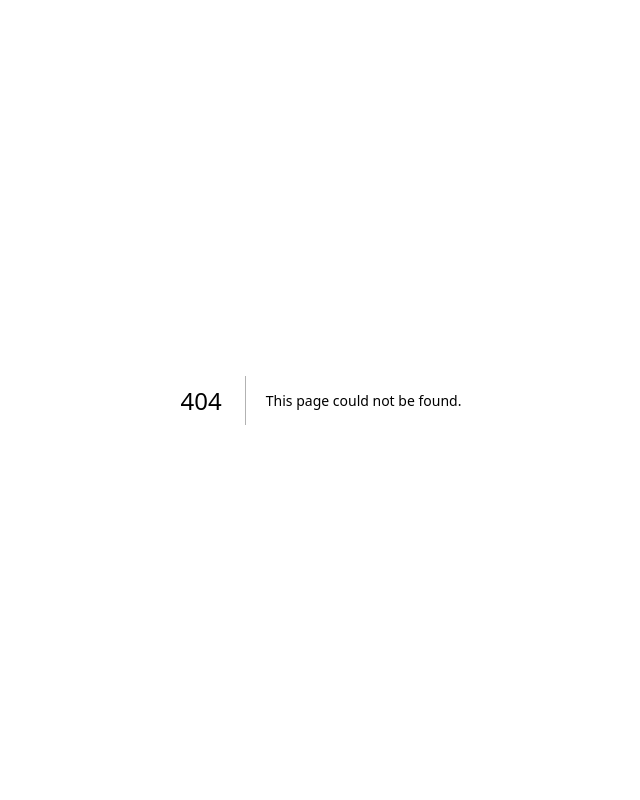
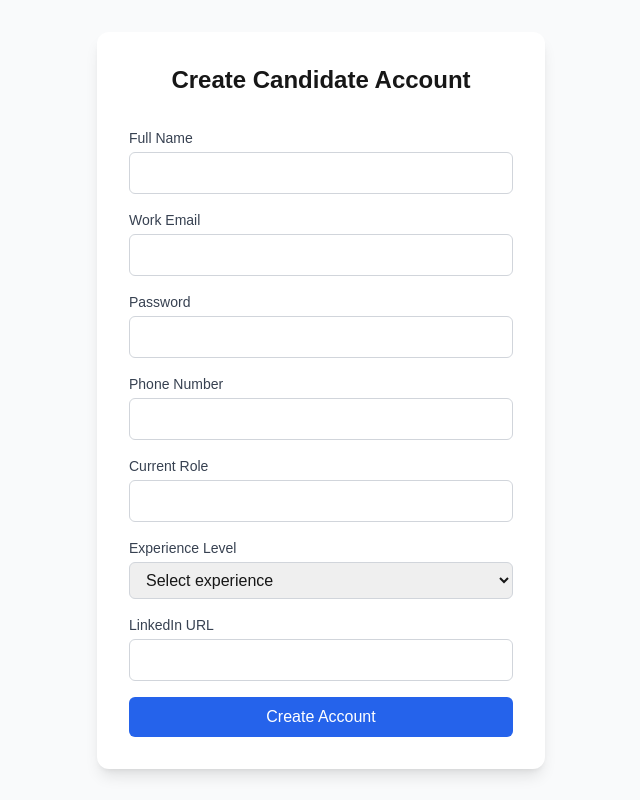
Before and after one commit to AryanKumar1401/HireVision, a Next.js app in the folder frontend/: page /signup in a window 1280 px wide. Before the commit this address had no page. Shown: the whole page, without its empty margins (319-959 px from the left). Built offline with nearby package versions, Linux system fonts and the light colour scheme; no server answers.

Commit message:
fixed auth

```diff
--- a/frontend/app/login/page.tsx
+++ b/frontend/app/login/page.tsx
@@ -2,14 +2,15 @@
 import { useState } from 'react'
 import { createClient } from '@/utils/auth'
 import { useRouter } from 'next/navigation'
+import Link from 'next/link'
 
-export default function SignUpPage() {
+export default function SignInPage() {
   const supabase = createClient()
   const router = useRouter()
   const [loading, setLoading] = useState(false)
   const [error, setError] = useState<string | null>(null)
 
-  const handleSubmit = async (e: React.FormEvent<HTMLFormElement>) => {
+  const handleSignIn = async (e: React.FormEvent<HTMLFormElement>) => {
     e.preventDefault()
     setLoading(true)
     setError(null)
@@ -17,24 +18,10 @@ export default function SignUpPage() {
     const formData = new FormData(e.currentTarget)
     const email = formData.get('email') as string
     const password = formData.get('password') as string
-    const fullName = formData.get('fullName') as string
-    const phone = formData.get('phone') as string
-    const currentRole = formData.get('currentRole') as string
-    const experience = formData.get('experience') as string
-    const linkedin = formData.get('linkedin') as string
 
-    const { data, error } = await supabase.auth.signUp({
+    const { data, error } = await supabase.auth.signInWithPassword({
       email,
-      password,
-      options: {
-        data: {
-          full_name: fullName,
-          phone,
-          current_role: currentRole,
-          experience,
-          linkedin
-        }
-      }
+      password
     })
 
     if (error) {
@@ -48,25 +35,15 @@ export default function SignUpPage() {
   return (
     <div className="min-h-screen flex items-center justify-center bg-gray-50">
       <div className="max-w-md w-full p-8 bg-white rounded-xl shadow-lg">
-        <h2 className="text-2xl font-bold text-center mb-8">Create Candidate Account</h2>
+        <h2 className="text-2xl font-bold text-center mb-8">Sign In</h2>
 
         {error && (
           <div className="mb-4 p-3 bg-red-100 text-red-600 rounded">{error}</div>
         )}
 
-        <form onSubmit={handleSubmit} className="space-y-4">
+        <form onSubmit={handleSignIn} className="space-y-4">
           <div>
-            <label className="block text-sm font-medium text-gray-700">Full Name</label>
-            <input
-              name="fullName"
-              type="text"
-              required
-              className="mt-1 block w-full rounded-md border border-gray-300 px-3 py-2"
-            />
-          </div>
-
-          <div>
-            <label className="block text-sm font-medium text-gray-700">Work Email</label>
+            <label className="block text-sm font-medium text-gray-700">Email</label>
             <input
               name="email"
               type="email"
@@ -85,59 +62,21 @@ export default function SignUpPage() {
             />
           </div>
 
-          <div>
-            <label className="block text-sm font-medium text-gray-700">Phone Number</label>
-            <input
-              name="phone"
-              type="tel"
-              required
-              className="mt-1 block w-full rounded-md border border-gray-300 px-3 py-2"
-            />
-          </div>
-
-          <div>
-            <label className="block text-sm font-medium text-gray-700">Current Role</label>
-            <input
-              name="currentRole"
-              type="text"
-              required
-              className="mt-1 block w-full rounded-md border border-gray-300 px-3 py-2"
-            />
-          </div>
-
-          <div>
-            <label className="block text-sm font-medium text-gray-700">Experience Level</label>
-            <select
-              name="experience"
-              required
-              className="mt-1 block w-full rounded-md border border-gray-300 px-3 py-2"
-            >
-              <option value="">Select experience</option>
-              <option value="0-2">0-2 years</option>
-              <option value="2-5">2-5 years</option>
-              <option value="5-8">5-8 years</option>
-              <option value="8+">8+ years</option>
-            </select>
-          </div>
-
-          <div>
-            <label className="block text-sm font-medium text-gray-700">LinkedIn URL</label>
-            <input
-              name="linkedin"
-              type="url"
-              required
-              className="mt-1 block w-full rounded-md border border-gray-300 px-3 py-2"
-            />
-          </div>
-
           <button
             type="submit"
             disabled={loading}
             className="w-full bg-blue-600 text-white py-2 px-4 rounded-md hover:bg-blue-700 disabled:opacity-50"
           >
-            {loading ? 'Creating Account...' : 'Create Account'}
+            {loading ? 'Signing in...' : 'Sign In'}
           </button>
         </form>
+
+        <p className="mt-4 text-center text-sm text-gray-600">
+          Don't have an account?{' '}
+          <Link href="/signup" className="text-blue-600 hover:underline">
+            Sign up
+          </Link>
+        </p>
       </div>
     </div>
   )
--- /dev/null
+++ b/frontend/app/signup/page.tsx
@@ -0,0 +1,144 @@
+'use client'
+import { useState } from 'react'
+import { createClient } from '@/utils/auth'
+import { useRouter } from 'next/navigation'
+
+export default function SignUpPage() {
+  const supabase = createClient()
+  const router = useRouter()
+  const [loading, setLoading] = useState(false)
+  const [error, setError] = useState<string | null>(null)
+
+  const handleSubmit = async (e: React.FormEvent<HTMLFormElement>) => {
+    e.preventDefault()
+    setLoading(true)
+    setError(null)
+
+    const formData = new FormData(e.currentTarget)
+    const email = formData.get('email') as string
+    const password = formData.get('password') as string
+    const fullName = formData.get('fullName') as string
+    const phone = formData.get('phone') as string
+    const currentRole = formData.get('currentRole') as string
+    const experience = formData.get('experience') as string
+    const linkedin = formData.get('linkedin') as string
+
+    const { data, error } = await supabase.auth.signUp({
+      email,
+      password,
+      options: {
+        data: {
+          full_name: fullName,
+          phone,
+          current_role: currentRole,
+          experience,
+          linkedin
+        }
+      }
+    })
+
+    if (error) {
+      setError(error.message)
+    } else {
+      router.push('/candidates')
+    }
+    setLoading(false)
+  }
+
+  return (
+    <div className="min-h-screen flex items-center justify-center bg-gray-50">
+      <div className="max-w-md w-full p-8 bg-white rounded-xl shadow-lg">
+        <h2 className="text-2xl font-bold text-center mb-8">Create Candidate Account</h2>
+
+        {error && (
+          <div className="mb-4 p-3 bg-red-100 text-red-600 rounded">{error}</div>
+        )}
+
+        <form onSubmit={handleSubmit} className="space-y-4">
+          <div>
+            <label className="block text-sm font-medium text-gray-700">Full Name</label>
+            <input
+              name="fullName"
+              type="text"
+              required
+              className="mt-1 block w-full rounded-md border border-gray-300 px-3 py-2"
+            />
+          </div>
+
+          <div>
+            <label className="block text-sm font-medium text-gray-700">Work Email</label>
+            <input
+              name="email"
+              type="email"
+              required
+              className="mt-1 block w-full rounded-md border border-gray-300 px-3 py-2"
+            />
+          </div>
+
+          <div>
+            <label className="block text-sm font-medium text-gray-700">Password</label>
+            <input
+              name="password"
+              type="password"
+              required
+              className="mt-1 block w-full rounded-md border border-gray-300 px-3 py-2"
+            />
+          </div>
+
+          <div>
+            <label className="block text-sm font-medium text-gray-700">Phone Number</label>
+            <input
+              name="phone"
+              type="tel"
+              required
+              className="mt-1 block w-full rounded-md border border-gray-300 px-3 py-2"
+            />
+          </div>
+
+          <div>
+            <label className="block text-sm font-medium text-gray-700">Current Role</label>
+            <input
+              name="currentRole"
+              type="text"
+              required
+              className="mt-1 block w-full rounded-md border border-gray-300 px-3 py-2"
+            />
+          </div>
+
+          <div>
+            <label className="block text-sm font-medium text-gray-700">Experience Level</label>
+            <select
+              name="experience"
+              required
+              className="mt-1 block w-full rounded-md border border-gray-300 px-3 py-2"
+            >
+              <option value="">Select experience</option>
+              <option value="0-2">0-2 years</option>
+              <option value="2-5">2-5 years</option>
+              <option value="5-8">5-8 years</option>
+              <option value="8+">8+ years</option>
+            </select>
+          </div>
+
+          <div>
+            <label className="block text-sm font-medium text-gray-700">LinkedIn URL</label>
+            <input
+              name="linkedin"
+              type="url"
+              required
+              className="mt-1 block w-full rounded-md border border-gray-300 px-3 py-2"
+            />
+          </div>
+
+          <button
+            type="submit"
+            disabled={loading}
+            className="w-full bg-blue-600 text-white py-2 px-4 rounded-md hover:bg-blue-700 disabled:opacity-50"
+          >
+            {loading ? 'Creating Account...' : 'Create Account'}
+          </button>
+        </form>
+      </div>
+    </div>
+  )
+}
```
